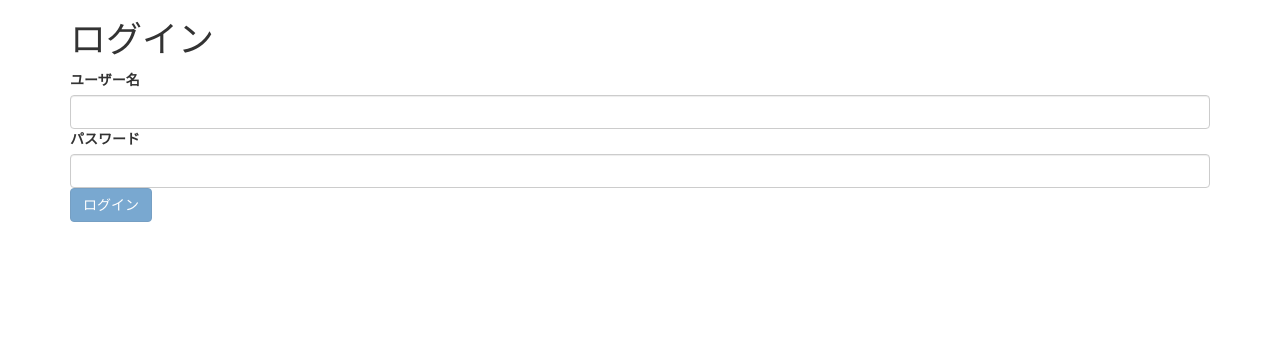
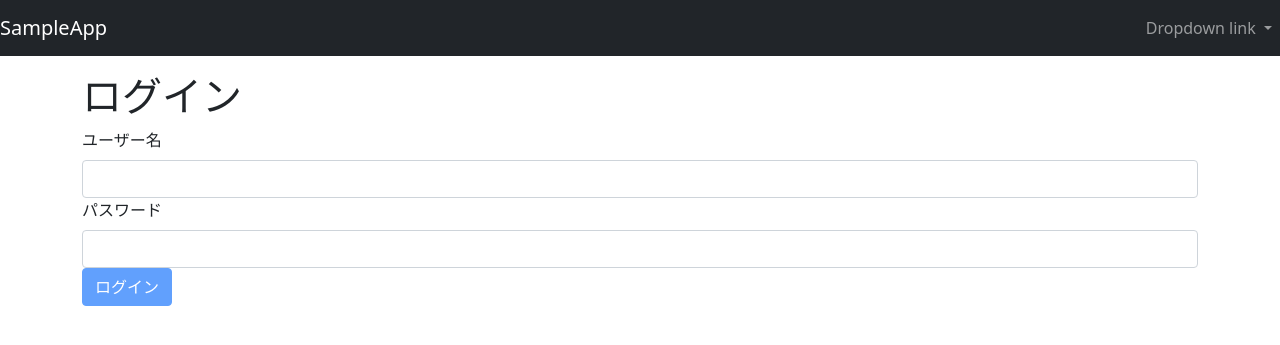
Before and after one commit to miyata-t/FLASK_SAMPLE, a Flask app: page /login in a window 1280 px wide. Shown: the top 345 px of the page. Run offline with Flask 2, Linux system fonts and the light colour scheme; some libraries are stand-ins or nearby versions.

Commit message:
共通ヘッダーメニューを追加

```diff
--- a/templates/base.html
+++ b/templates/base.html
@@ -6,9 +6,17 @@
     <meta name="viewport" content="width=device-width, initial-scale=1.0">
     {% block title %}
     {% endblock %}
+    <link href="https://cdn.jsdelivr.net/npm/bootstrap@5.0.0-beta1/dist/css/bootstrap.min.css" rel="stylesheet" integrity="sha384-giJF6kkoqNQ00vy+HMDP7azOuL0xtbfIcaT9wjKHr8RbDVddVHyTfAAsrekwKmP1" crossorigin="anonymous">
 </head>
 <body>
+    {% include "header.html" %}
     {% block content %}
     {% endblock %}
+
+    <!-- Optional JavaScript -->
+    <!-- jQuery first, then Popper.js, then Bootstrap JS -->
+    <script src="https://code.jquery.com/jquery-3.3.1.slim.min.js"></script>
+    <script src="https://cdnjs.cloudflare.com/ajax/libs/popper.js/1.14.7/umd/popper.min.js"></script>
+    <script src="https://stackpath.bootstrapcdn.com/bootstrap/4.3.1/js/bootstrap.min.js"></script>
 </body>
 </html>
--- /dev/null
+++ b/templates/header.html
@@ -0,0 +1,19 @@
+<nav class="navbar navbar-expand-sm navbar-dark bg-dark mb-3">
+  <a class="navbar-brand" href="#">SampleApp</a>
+  <button class="navbar-toggler" type="button" data-toggle="collapse" data-target="#navbarNav4" aria-controls="navbarNav4" aria-expanded="false" aria-label="Toggle navigation">
+    <span class="navbar-toggler-icon"></span>
+  </button>
+  <div class="collapse navbar-collapse justify-content-end" id="navbarNav4">
+    <ul class="navbar-nav">
+      <li class="nav-item dropdown">
+        <a class="nav-link dropdown-toggle" href="#" id="btnOpenMenu" role="button" data-toggle="dropdown" aria-expanded="false">
+          Dropdown link
+        </a>
+        <ul class="dropdown-menu dropdown-menu-right" role="menu" aria-labelledby="btnOpenMenu">
+          <li><a class="dropdown-item" href="#">Action</a></li>
+          <li><a class="dropdown-item" href="#">Another action</a></li>
+        </ul>
+      </li>
+    </ul>
+  </div>
+</nav>
--- a/templates/login.html
+++ b/templates/login.html
@@ -1,7 +1,7 @@
-{% extends "bootstrap/base.html" %}
+{% extends "base.html" %}
 
 {% block title %}
-ログイン
+<title>ログイン</title>
 {% endblock %}
 
 {% block content %}
```
